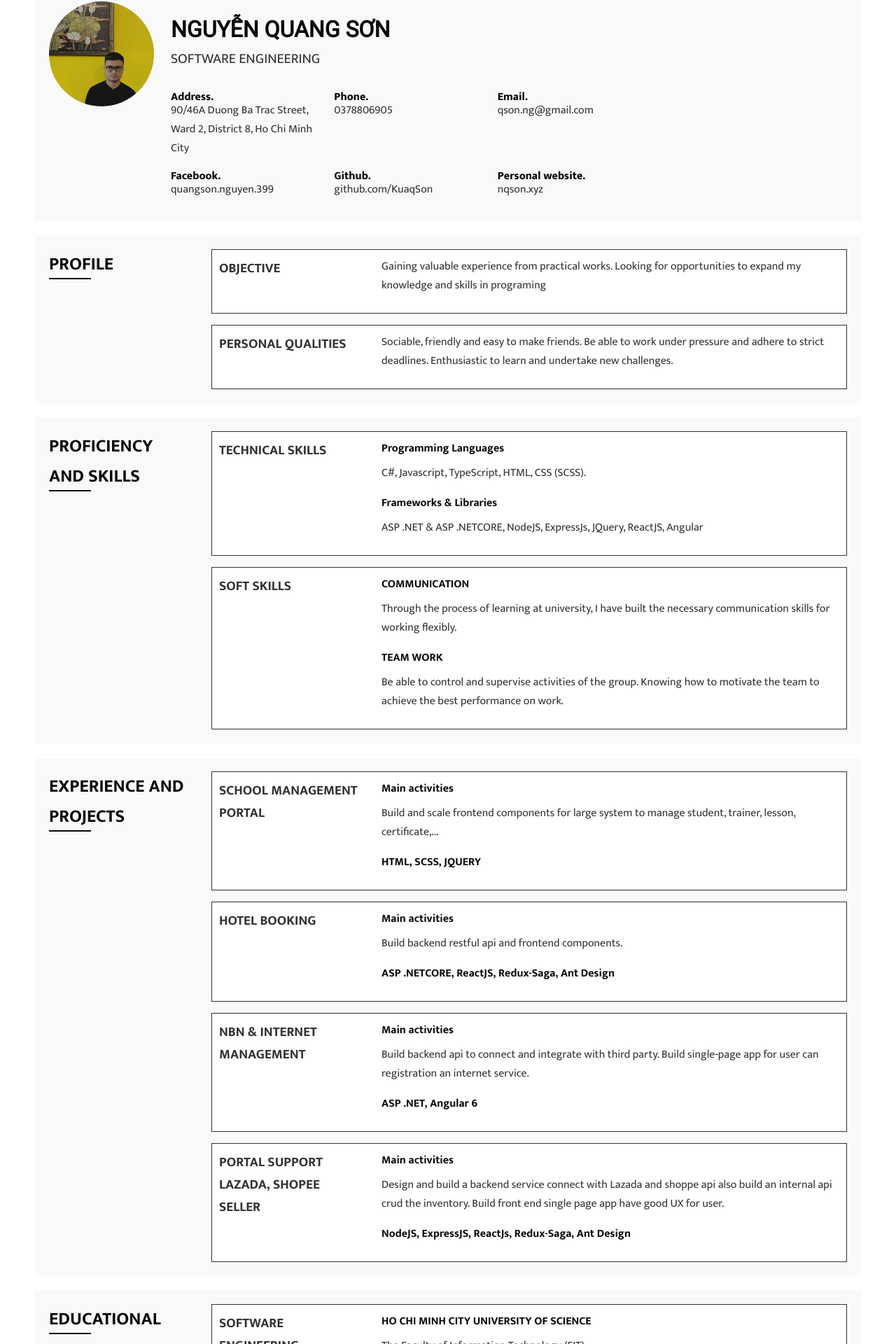
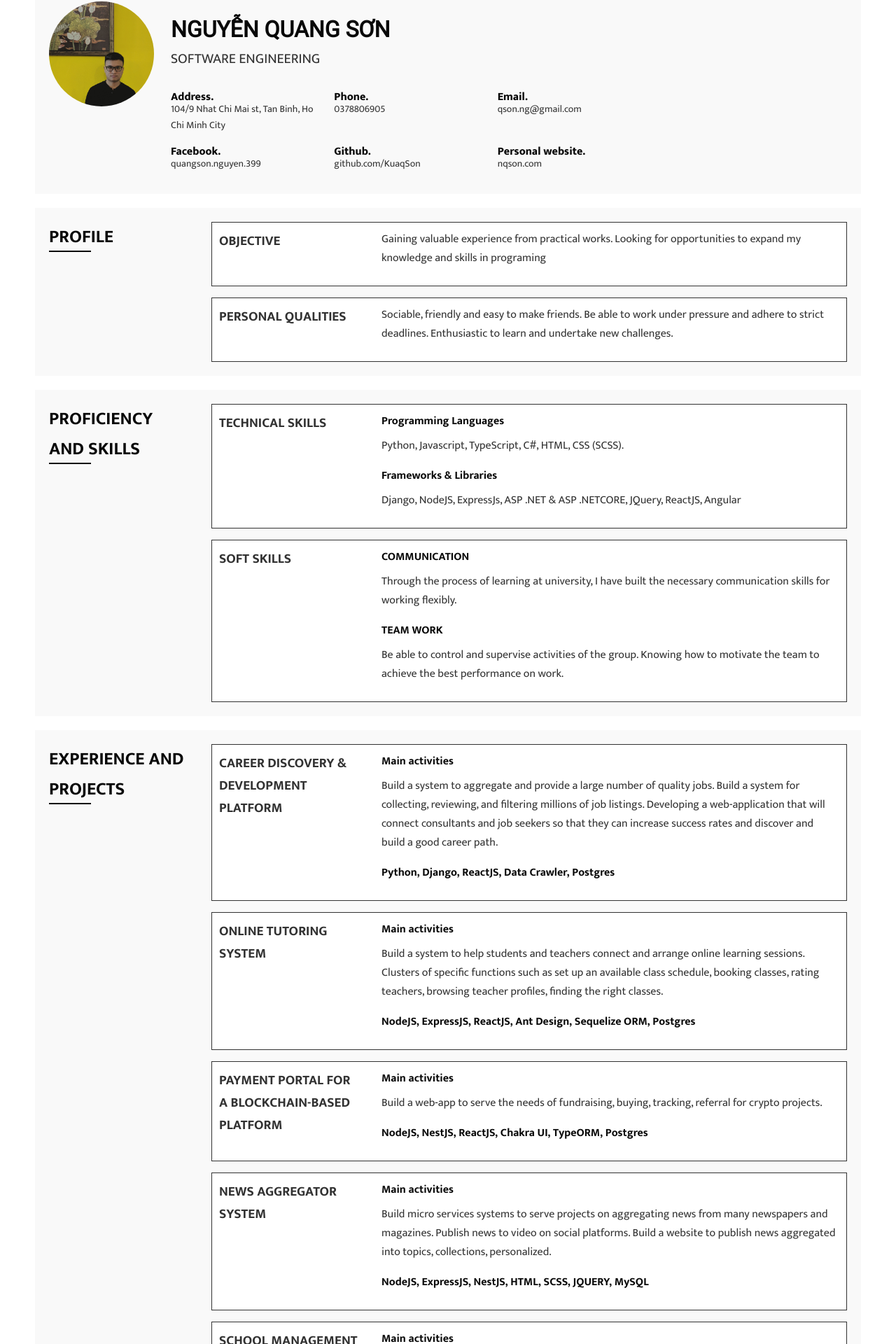
Before and after one commit to KuaqSon/resume, a React (Create React App) app: page / in a window 1280 px wide. Shown: the part 86-2006 px from the top of the page at 70% size. Built offline with nearby package versions, Linux system fonts and the light colour scheme.

Commit message:
Updated February 2022

```diff
--- a/src/App.js
+++ b/src/App.js
@@ -32,11 +32,11 @@ const content = [
         skills: [
           {
             main: "Programming Languages",
-            desc: "C#, Javascript, TypeScript, HTML, CSS (SCSS).",
+            desc: "Python, Javascript, TypeScript, C#, HTML, CSS (SCSS).",
           },
           {
             main: "Frameworks & Libraries",
-            desc: "ASP .NET & ASP .NETCORE, NodeJS, ExpressJs, JQuery, ReactJS, Angular",
+            desc: "Django, NodeJS, ExpressJs, ASP .NET & ASP .NETCORE, JQuery, ReactJS, Angular",
           },
         ],
       },
@@ -45,13 +45,11 @@ const content = [
         skills: [
           {
             main: "COMMUNICATION",
-            desc:
-              "Through the process of learning at university, I have built the necessary communication skills for working flexibly.",
+            desc: "Through the process of learning at university, I have built the necessary communication skills for working flexibly.",
           },
           {
             main: "TEAM WORK",
-            desc:
-              "Be able to control and supervise activities of the group. Knowing how to motivate the team to achieve the best performance on work.",
+            desc: "Be able to control and supervise activities of the group. Knowing how to motivate the team to achieve the best performance on work.",
           },
         ],
       },
@@ -61,12 +59,63 @@ const content = [
     section: "EXPERIENCE AND PROJECTS",
     subs: [
       {
+        title: "CAREER DISCOVERY & DEVELOPMENT PLATFORM",
+        skills: [
+          {
+            main: "Main activities",
+            desc: "Build a system to aggregate and provide a large number of quality jobs. Build a system for collecting, reviewing, and filtering millions of job listings. Developing a web-application that will connect consultants and job seekers so that they can increase success rates and discover and build a good career path.",
+          },
+          {
+            main: "Python, Django, ReactJS, Data Crawler, Postgres",
+            desc: "",
+          },
+        ],
+      },
+      {
+        title: "ONLINE TUTORING SYSTEM",
+        skills: [
+          {
+            main: "Main activities",
+            desc: "Build a system to help students and teachers connect and arrange online learning sessions. Clusters of specific functions such as set up an available class schedule, booking classes, rating teachers, browsing teacher profiles, finding the right classes.",
+          },
+          {
+            main: "NodeJS, ExpressJS, ReactJS, Ant Design, Sequelize ORM, Postgres",
+            desc: "",
+          },
+        ],
+      },
+      {
+        title: "PAYMENT PORTAL FOR A BLOCKCHAIN-BASED PLATFORM",
+        skills: [
+          {
+            main: "Main activities",
+            desc: "Build a web-app to serve the needs of fundraising, buying, tracking, referral for crypto projects.",
+          },
+          {
+            main: "NodeJS, NestJS, ReactJS, Chakra UI, TypeORM, Postgres",
+            desc: "",
+          },
+        ],
+      },
+      {
+        title: "NEWS AGGREGATOR SYSTEM",
+        skills: [
+          {
+            main: "Main activities",
+            desc: "Build micro services systems to serve projects on aggregating news from many newspapers and magazines. Publish news to video on social platforms. Build a website to publish news aggregated into topics, collections, personalized.",
+          },
+          {
+            main: "NodeJS, ExpressJS, NestJS, HTML, SCSS, JQUERY, MySQL",
+            desc: "",
+          },
+        ],
+      },
+      {
         title: "SCHOOL MANAGEMENT PORTAL",
         skills: [
           {
             main: "Main activities",
-            desc:
-              "Build and scale frontend components for large system to manage student, trainer, lesson, certificate,...",
+            desc: "Build and scale frontend components for large system to manage student, trainer, lesson, certificate,...",
           },
           {
             main: "HTML, SCSS, JQUERY",
@@ -92,8 +141,7 @@ const content = [
         skills: [
           {
             main: "Main activities",
-            desc:
-              "Build backend api to connect and integrate with third party. Build single-page app for user can registration an internet service.",
+            desc: "Build backend api to connect and integrate with third party. Build single-page app for user can registration an internet service.",
           },
           {
             main: "ASP .NET, Angular 6",
@@ -106,8 +154,7 @@ const content = [
         skills: [
           {
             main: "Main activities",
-            desc:
-              "Design and build a backend service connect with Lazada and shoppe api also build an internal api crud the inventory. Build front end single page app have good UX for user.",
+            desc: "Design and build a backend service connect with Lazada and shoppe api also build an internal api crud the inventory. Build front end single page app have good UX for user.",
           },
           {
             main: "NodeJS, ExpressJS, ReactJs, Redux-Saga, Ant Design",
@@ -144,7 +191,7 @@ const Header = () => {
           <div className="contact">
             <div className="contact_item">
               <div className="contact_title">Address.</div>
-              <div className="contact_cont">90/46A Duong Ba Trac Street, Ward 2, District 8, Ho Chi Minh City</div>
+              <div className="contact_cont">104/9 Nhat Chi Mai st, Tan Binh, Ho Chi Minh City</div>
             </div>
             <div className="contact_item">
               <div className="contact_title">Phone.</div>
@@ -157,7 +204,7 @@ const Header = () => {
             <div className="contact_item">
               <div className="contact_title">Facebook.</div>
               <div className="contact_cont">
-                <a target="_blank" href="https://www.facebook.com/quangson.nguyen.399">
+                <a target="_blank" rel="noopener noreferrer" href="https://www.facebook.com/quangson.nguyen.399">
                   quangson.nguyen.399
                 </a>
               </div>
@@ -165,7 +212,7 @@ const Header = () => {
             <div className="contact_item">
               <div className="contact_title">Github.</div>
               <div className="contact_cont">
-                <a target="_blank" href="https://github.com/KuaqSon">
+                <a target="_blank" rel="noopener noreferrer" href="https://github.com/KuaqSon">
                   github.com/KuaqSon
                 </a>
               </div>
@@ -173,8 +220,8 @@ const Header = () => {
             <div className="contact_item">
               <div className="contact_title">Personal website.</div>
               <div className="contact_cont">
-                <a target="_blank" href="https://nqson.xyz/">
-                  nqson.xyz
+                <a target="_blank" rel="noopener noreferrer" href="https://nqson.com/">
+                  nqson.com
                 </a>
               </div>
             </div>
@@ -186,7 +233,7 @@ const Header = () => {
 };
 
 const Footer = () => {
-  return <div className="container footer">Nguyễn Quang Sơn - Updated August 2020</div>;
+  return <div className="container footer">Nguyễn Quang Sơn - Updated February 2022</div>;
 };
 
 const Main = () => {
--- a/src/stylesheets/App.css
+++ b/src/stylesheets/App.css
@@ -72,6 +72,7 @@
 .contact_item .contact_cont {
   margin-bottom: 0.8rem;
   color: #323232;
+  font-size: 14px;
 }
 
 .section {
```
Also changed, not shown: 2 other files (tests, documents, lock files or other folders).
